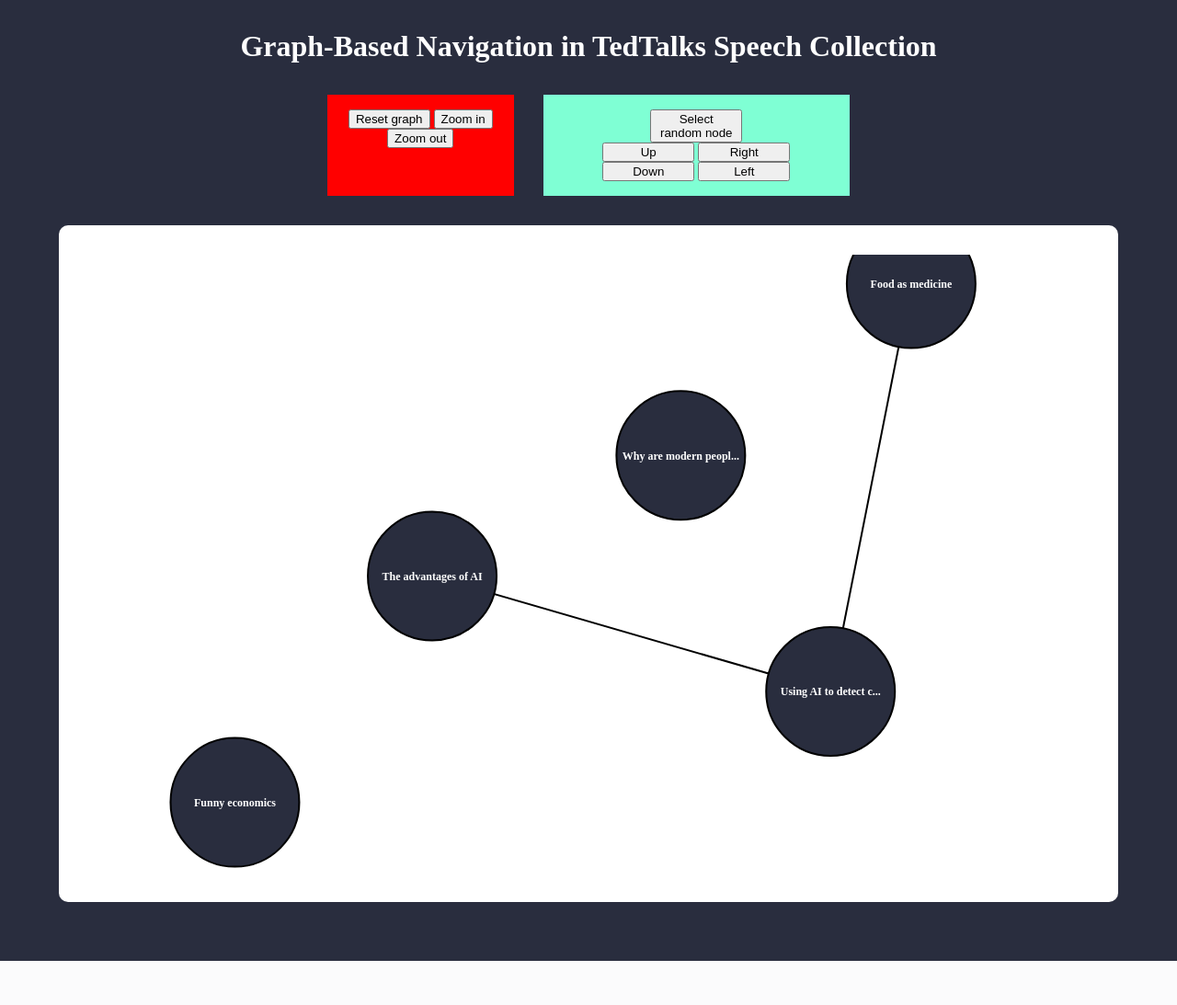
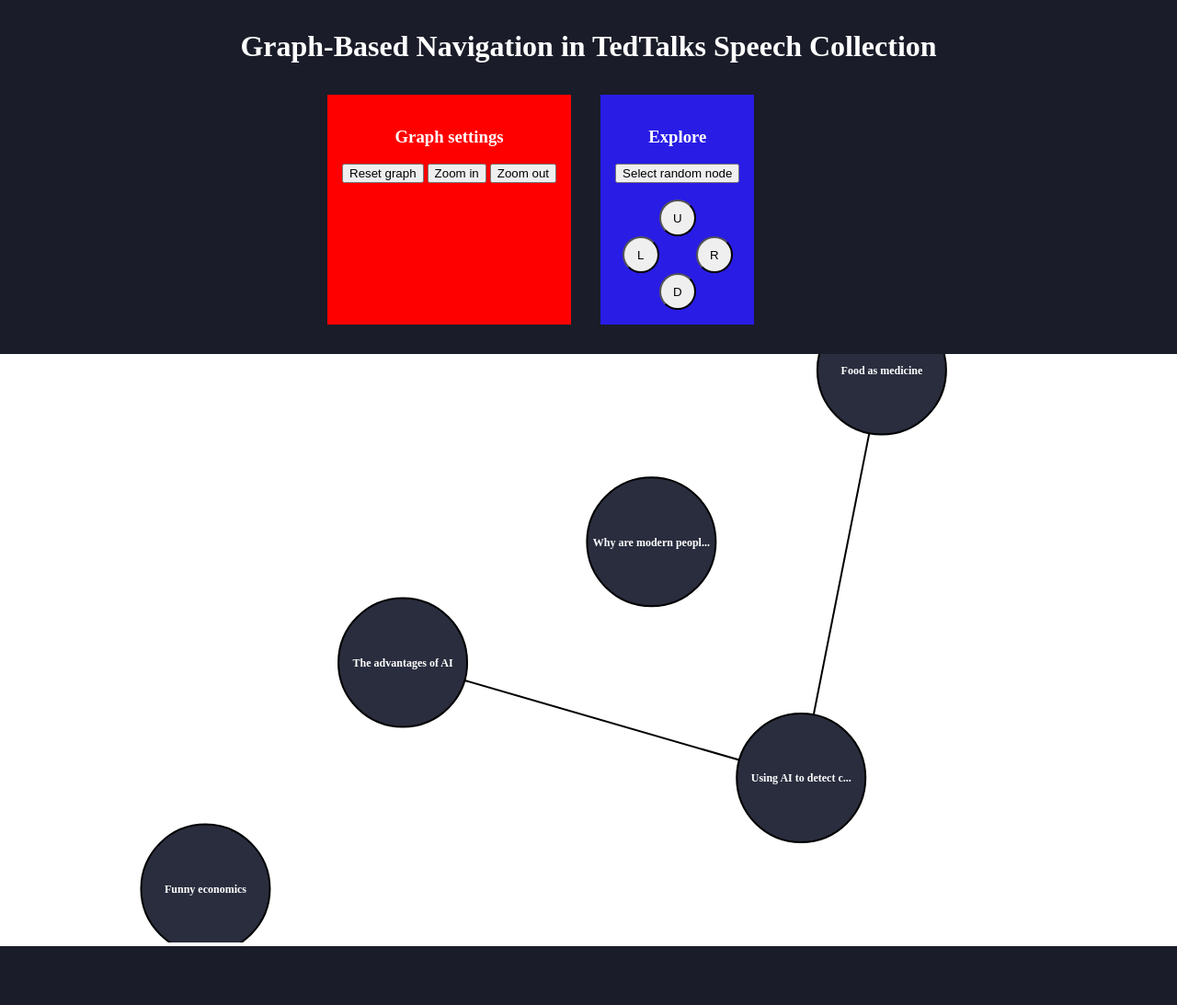
Before and after one commit to AnSuChi/Speech_Collection_Navigation_Graph.v1, a Flask app: page / in a window 1280 px wide. Shown: the whole page at 92% size. Before the commit the page ends 1045 px from the top, so only its background shows below. Run offline with Flask 3, Linux system fonts and the light colour scheme.

Commit message:
add styling for graph traversal buttons

```diff
--- a/App/static/styles/style.css
+++ b/App/static/styles/style.css
@@ -20,7 +20,7 @@
 }
 
 .main-container{
-    background-color: var(--bg-main);
+    background-color: var(--main-dark);
     color: var(--white);
     width: auto;
     height: auto;
@@ -31,13 +31,9 @@
 #graph-nav-domain{
     background-color: var(--white);
     color: var(--main-dark);
-    padding: 2rem;
-    border-radius: 10px;
 
-    margin: 1rem 4rem 2rem 4rem;
-
-    min-height: 50vh;
-
+    margin: 1rem 0rem 2rem 0rem;
+    min-height: 80vh;
     overflow: hidden;
 }
 
@@ -50,11 +46,43 @@
     padding: 1rem;
 }
 #controller{
-    background-color: aquamarine;
+    background-color: rgb(41, 28, 229);
+    display: flex;
+    flex-direction: column;
 }
-#controller button{
-    width: 100px;
-}
+
 #graph-controller{
     background-color: red;
 }
+
+.traversalBtns-container{
+    display: grid;
+    grid-template-columns: 2.5rem 2.5rem 2.5rem;
+    grid-template-rows: 2.5rem 2.5rem 2.5rem;
+    margin: auto;
+}
+.traversalBtns-container button{
+    height: 2.5rem;
+    width: 2.5rem;
+    margin: auto;
+
+    border-radius: 100%;
+}
+
+/* traversal buttons positioning */
+#selectNearestNodeUp-btn {
+    grid-column: 2;
+    grid-row: 1;
+}
+#selectNearestNodeRight-btn {
+    grid-column: 3;
+    grid-row: 2;
+}
+#selectNearestNodeDown-btn {
+    grid-column: 2;
+    grid-row: 3;
+}
+#selectNearestNodeLeft-btn {
+    grid-column: 1;
+    grid-row: 2;
+}
--- a/App/templates/index.html
+++ b/App/templates/index.html
@@ -7,22 +7,26 @@
         <br>
         <div style="display: flex; max-width: 600px; margin: auto;">
             <div id="graph-controller">
+                <h3>Graph settings</h3>
                 <button>Reset graph</button>
                 <button>Zoom in</button>
                 <button>Zoom out</button>
             </div>
             <div id="controller">
-                <button id="selectRandNode-btn">Select random node</button>
-                <br>
-                <button id="selectNearestNodeUp-btn">Up</button>
-                <button id="selectNearestNodeRight-btn">Right</button>
-                <button id="selectNearestNodeDown-btn">Down</button>
-                <button id="selectNearestNodeLeft-btn">Left</button>
+                <h3>Explore</h3>
+                <button id="selectRandNode-btn">Select random node</button> <br>
+                <div class="traversalBtns-container">
+                    <button id="selectNearestNodeUp-btn">U</button>
+                    <button id="selectNearestNodeRight-btn">R</button>
+                    <button id="selectNearestNodeDown-btn">D</button>
+                    <button id="selectNearestNodeLeft-btn">L</button>
+                </div>
             </div>
         </div>
-    </div>
-    <div id="graph-nav-domain">
-        <svg width="100%" height="100%"></svg>
+
+        <div id="graph-nav-domain">
+            <svg width="100%" height="100%"></svg>
+        </div>
     </div>
 
 {% endblock body %}
```
